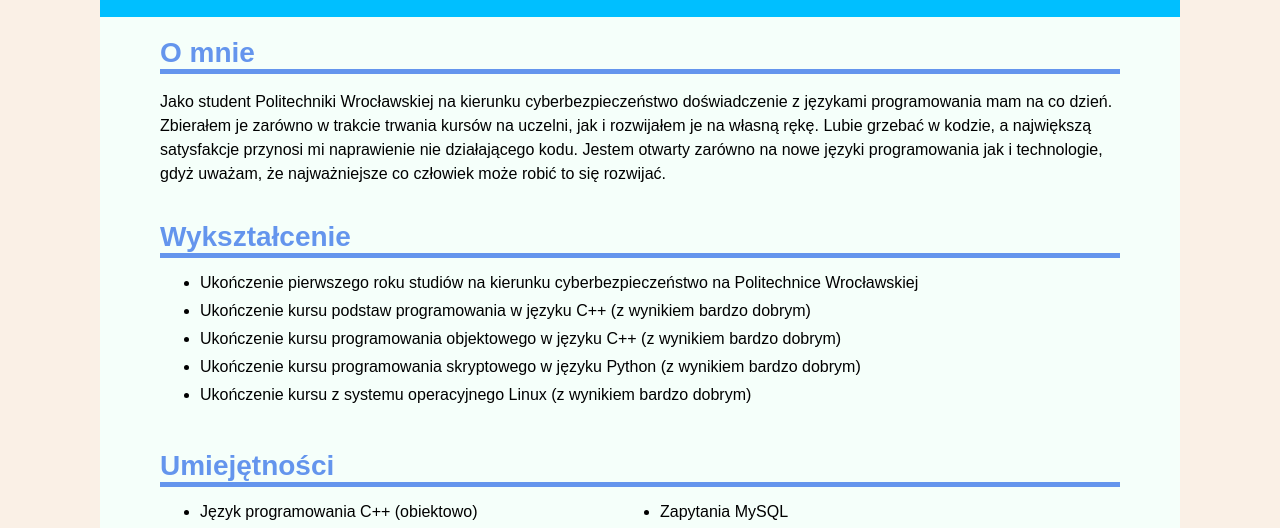
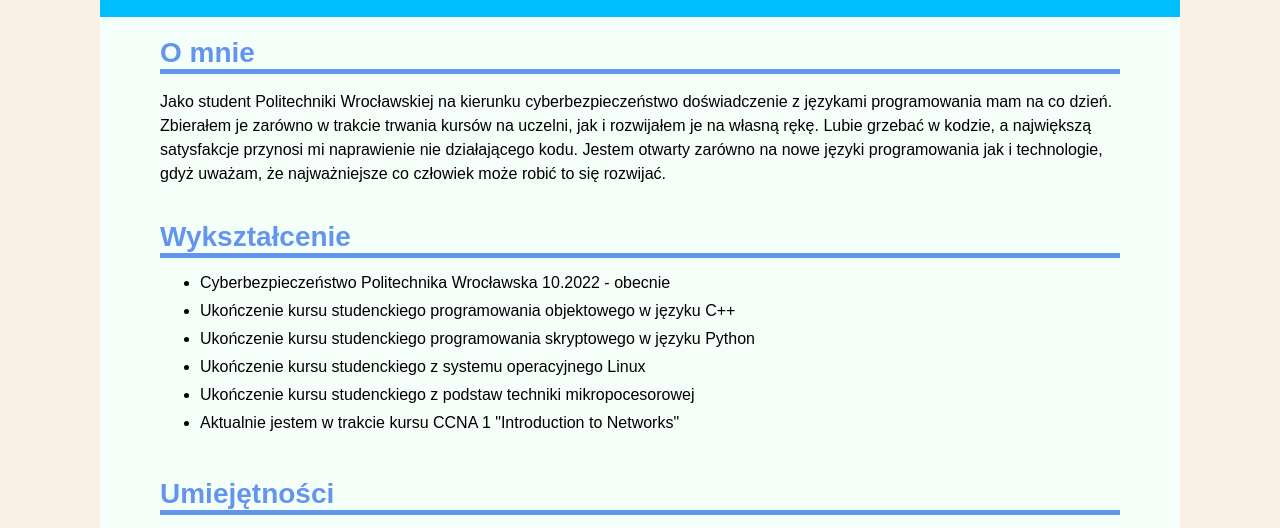
Before and after one commit to Xendorium/CV, a plain HTML site: page index.html in a window 1280 px wide. Shown: the part 265-793 px from the top of the page. Drawn offline with Linux system fonts and the light colour scheme.

Commit message:
Add files via upload

```diff
--- a/index.html
+++ b/index.html
@@ -37,12 +37,12 @@
             <section>
                 <h2>Wykształcenie</h2>
                 <ul>
-                    <li>Ukończenie pierwszego roku studiów na kierunku cyberbezpieczeństwo
-                        na Politechnice Wrocławskiej</li>
-                    <li>Ukończenie kursu podstaw programowania w języku C++ (z wynikiem bardzo dobrym)</li>
-                    <li>Ukończenie kursu programowania objektowego w języku C++ (z wynikiem bardzo dobrym)</li>
-                    <li>Ukończenie kursu programowania skryptowego w języku Python (z wynikiem bardzo dobrym)</li>
-                    <li>Ukończenie kursu z systemu operacyjnego Linux (z wynikiem bardzo dobrym)</li>
+                    <li>Cyberbezpieczeństwo Politechnika Wrocławska 10.2022 - obecnie</li>
+                    <li>Ukończenie kursu studenckiego programowania objektowego w języku C++</li>
+                    <li>Ukończenie kursu studenckiego programowania skryptowego w języku Python</li>
+                    <li>Ukończenie kursu studenckiego z systemu operacyjnego Linux</li>
+                    <li>Ukończenie kursu studenckiego z podstaw techniki mikropocesorowej</li>
+                    <li>Aktualnie jestem w trakcie kursu CCNA 1 "Introduction to Networks"</li>
                 </ul>
             </section>
             <section>
@@ -83,7 +83,7 @@
             </section>
             <section>
                 <h2>Klauzula rodo</h2>
-                <p>Wyrażam zgodę na przetwarzanie moich danych osobowych dla potrzeb niezbędnych do realizacji procesu
+                <p class = "rodo">Wyrażam zgodę na przetwarzanie moich danych osobowych dla potrzeb niezbędnych do realizacji procesu
                     rekrutacji (zgodnie z ustawą z dnia 10 maja 2018 roku o ochronie danych osobowych (Dz. Ustaw z 2018, poz. 1000)
                     oraz zgodnie z Rozporządzeniem Parlamentu Europejskiego i Rady (UE) 2016/679 z dnia 27 kwietnia 2016 r. w sprawie ochrony
                     osób fizycznych w związku z przetwarzaniem danych osobowych i w sprawie swobodnego przepływu takich danych oraz uchylenia dyrektywy 95/46/WE (RODO).</p>
```
